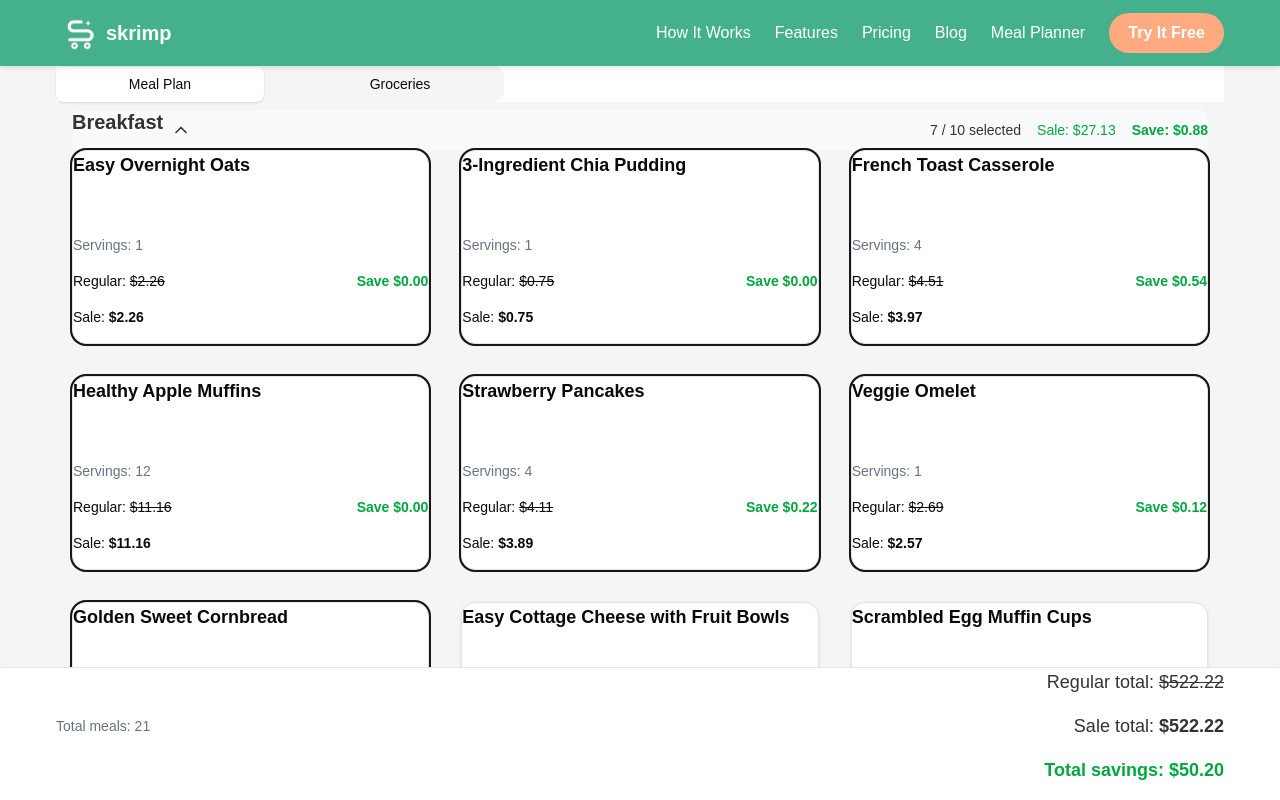
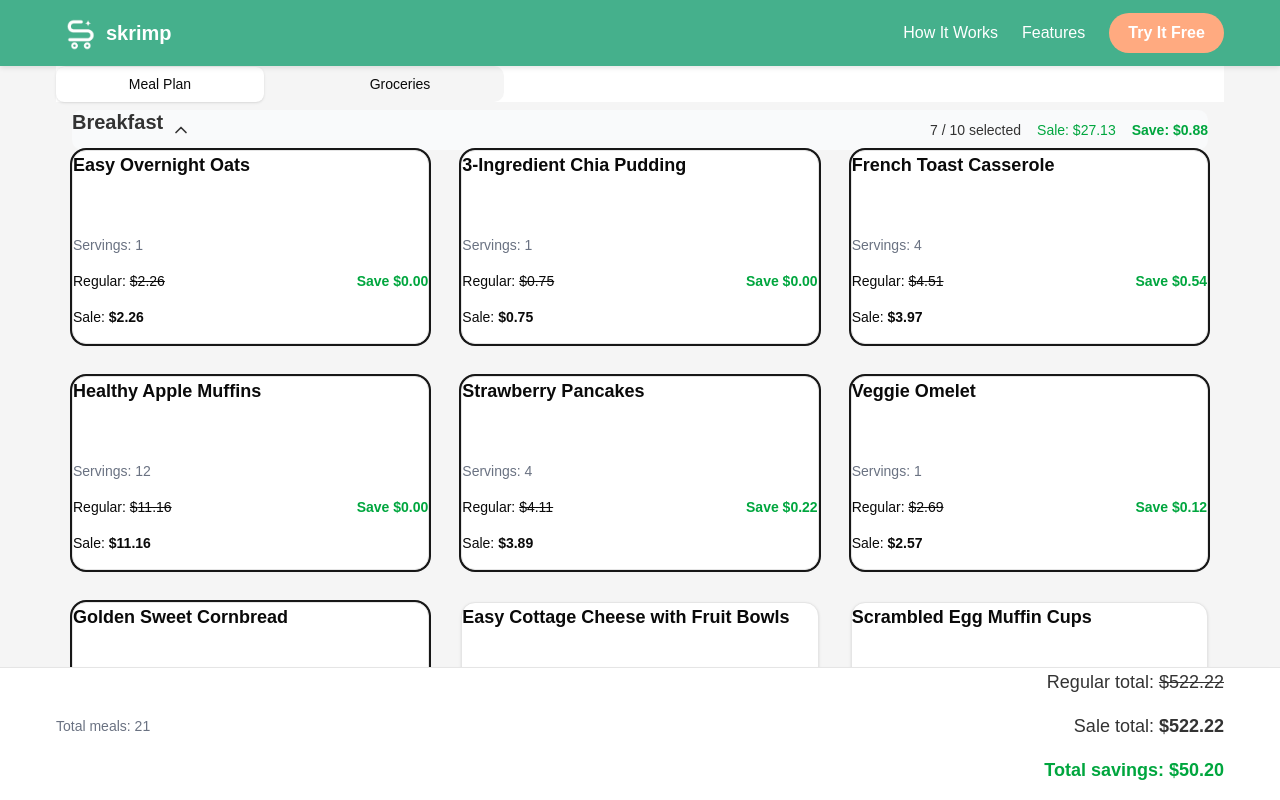
Before and after one commit to henliz/eCo-op, a Next.js app in the folder frontend/: page /plan in a window 1280 px wide. Shown: the top 800 px of the page. Built offline with nearby package versions, Linux system fonts and the light colour scheme.

Commit message:
simplified nav bar + working links

```diff
--- a/frontend/app/globals.css
+++ b/frontend/app/globals.css
@@ -150,3 +150,6 @@
     @apply bg-background text-foreground;
   }
 }
+html {
+  scroll-behavior: smooth;
+}
--- a/frontend/components/layout/Header.jsx
+++ b/frontend/components/layout/Header.jsx
@@ -33,12 +33,9 @@ export default function Header() {
 
           {/* Desktop nav: hidden on mobile, flex from md up */}
           <div className="nav-links hidden md:flex items-center space-x-6">
-            <Link href="/how-it-works">How It Works</Link>
-            <Link href="/features">Features</Link>
-            <Link href="/pricing">Pricing</Link>
-            <Link href="/blog">Blog</Link>
-            <Link href="/plan" className="hover:underline">Meal Planner</Link>
-            <Link href="/meal-planner" className="header-cta">Try It Free</Link>
+            <Link href="/#how-it-works" scroll={true}>How It Works</Link>
+            <Link href="/#features" scroll={true}>Features</Link>
+            <Link href="/plan" className="header-cta">Try It Free</Link>
           </div>
 
           {/* Mobile toggle: only on small screens */}
@@ -56,11 +53,8 @@ export default function Header() {
           <nav className="md:hidden absolute top-full left-0 w-full bg-green-100 shadow-lg z-50">
             <div className="mx-auto max-w-md rounded-lg overflow-hidden mt-2">
               {[
-                ['How It Works',  '/how-it-works'],
-                ['Features',      '/features'],
-                ['Pricing',       '/pricing'],
-                ['Blog',          '/blog'],
-                ['Meal Planner',  '/plan'],
+                ['How It Works',  '/#how-it-works'],
+                ['Features',      '#features'],
               ].map(([label, href], i) => (
                 <Link
                   key={i}
--- a/frontend/components/sections/Features.jsx
+++ b/frontend/components/sections/Features.jsx
@@ -2,7 +2,8 @@ import React from "react";
 
 export default function Features() {
   return (
-    <section className="features">
+    <section id="features"
+      className="scroll-mt-35 py-50">
       <div className="container">
         <div className="section-title">
           <h2>Save Time, Money, and Food Waste</h2>
--- a/frontend/components/sections/HowItWorks.jsx
+++ b/frontend/components/sections/HowItWorks.jsx
@@ -58,7 +58,8 @@ const itemVariant = {
 ------------------------------------------------- */
 export default function HowItWorks() {
   return (
-    <section className="py-40">
+    <section id="how-it-works"
+      className="scroll-mt-35 py-50">
       <div className="container mx-auto text-center">
         <h2 className="text-4xl font-extrabold">How It Works</h2>
 
```
